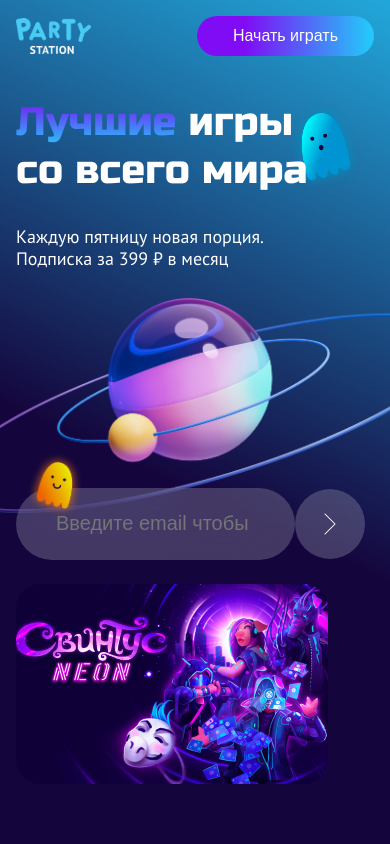
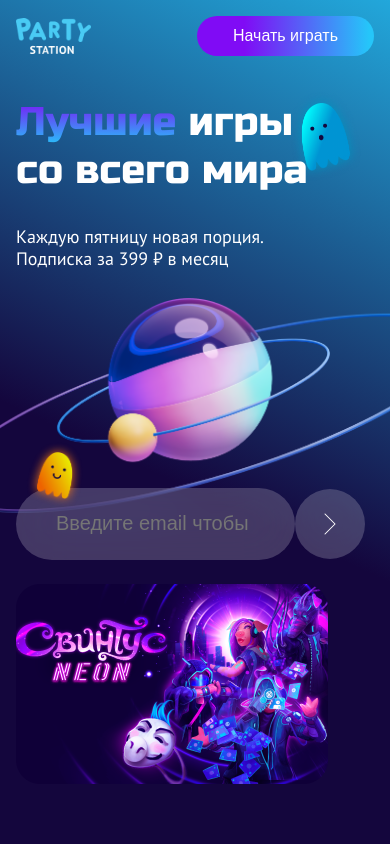
Before and after one commit to SultanKent/website, a React (Create React App) app: page / in a window 390 px wide. Shown: the top 844 px of the page. Built offline with nearby package versions, Linux system fonts and the light colour scheme.

Commit message:
added animation

```diff
--- a/src/components/header/Header.css
+++ b/src/components/header/Header.css
@@ -120,9 +120,6 @@
     .Header_main1 {
         z-index: 1;
     }
-    .Header_main3 {
-        align-items: inherit;
-    }
     .Header_main3_1>input {
         width: 822px;
     }
@@ -146,6 +143,9 @@
         left: -130px;
         top: -1px;
         height: 439px;
+    }
+    .Header_main3 {
+        align-items: inherit;
     }
     .Header_main3_1>input {
         width: 591px;
--- a/src/components/header/Header.jsx
+++ b/src/components/header/Header.jsx
@@ -35,6 +35,19 @@
       setError(false);
     }
   };
+  const [scrollY, setScrollY] = useState(0);
+
+  const handleScroll = () => {
+  setScrollY(window.scrollY);
+  };
+
+  useEffect(() => {
+  window.addEventListener('scroll', handleScroll);
+  return () => {
+    window.removeEventListener('scroll', handleScroll);
+  };
+  }, []);
+
   return (
     <div className="Header">
       <Menu />
@@ -44,12 +57,12 @@
           <p>Каждую пятницу новая порция.<br /> Подписка за 399 ₽ в месяц</p>
         </div>
 
-        <div className="Header_main2">
+        <div className="Header_main2" style={{ transform: `translateY(${scrollY * 0.5}px)` }}>
           <img src={Header_main} alt="Header Main" />
         </div>
 
-        <img src={Ghost1} className="Ghost1" alt="Ghost 1" />
-        <img src={Ghost2} className='Ghost2' alt="Ghost 2" />
+        <img src={Ghost1} className="Ghost1 animated-image" alt="Ghost 1" />
+        <img src={Ghost2} className='Ghost2 animated-image' alt="Ghost 2" />
 
         <div className="Header_main3">
           <div className="Header_main3_1">
--- a/src/components/ways/Ways.jsx
+++ b/src/components/ways/Ways.jsx
@@ -30,8 +30,8 @@
         <div className="Ways_main2">
             <h1>Partystation — новый способ развлечений для любой компании</h1>
             <div className="Ways_spans">
-              <img src={space1} alt="space1"/>
-              <img src={space2} alt="space2"/>
+              <img src={space1} alt="space1" className='animated-image'/>
+              <img src={space2} alt="space2" className='animated-image'/>
               <img src={ways_blur} alt="ways_blur"/>
               <Swiper
                breakpoints={{
```
Also changed, not shown: 7 other files (tests, documents, lock files or other folders).
